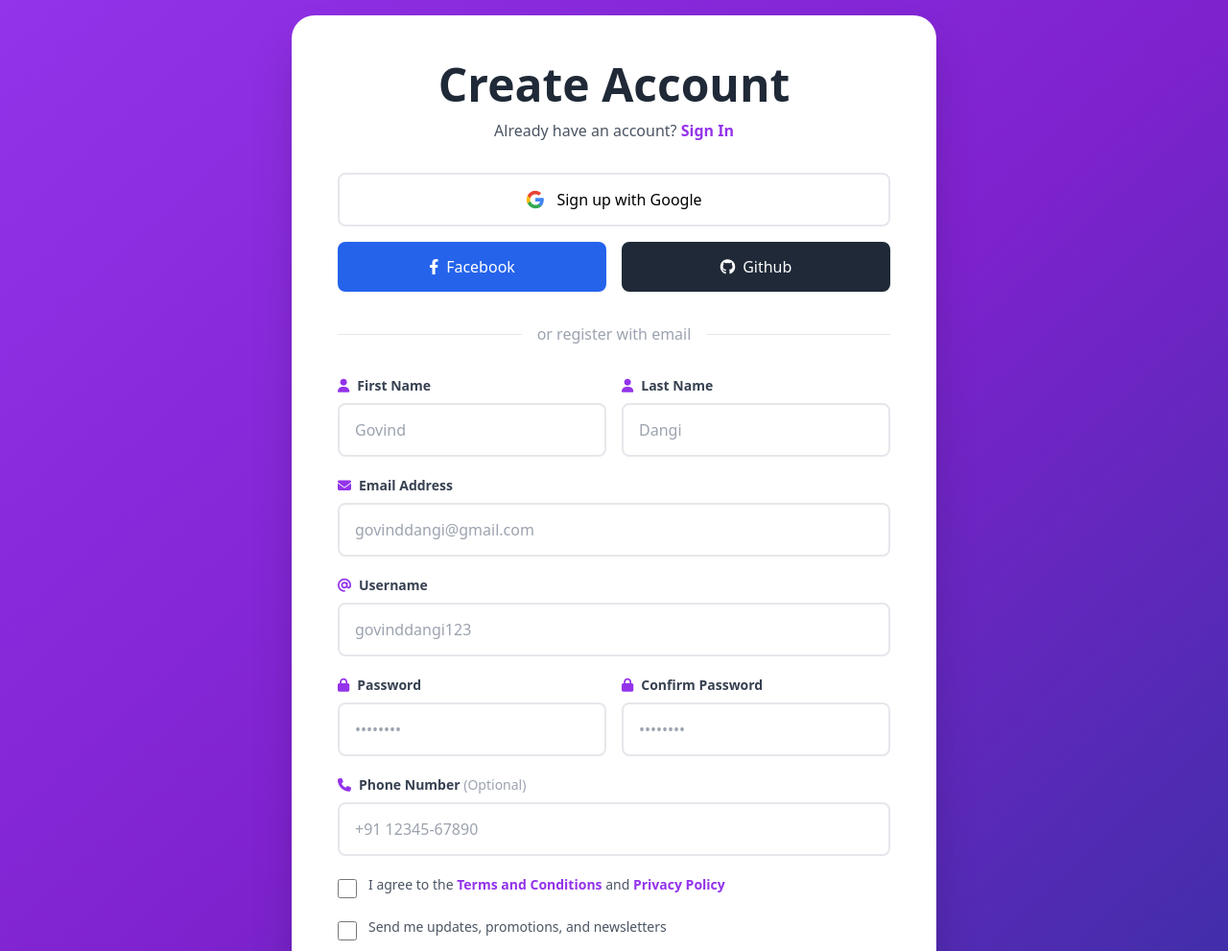
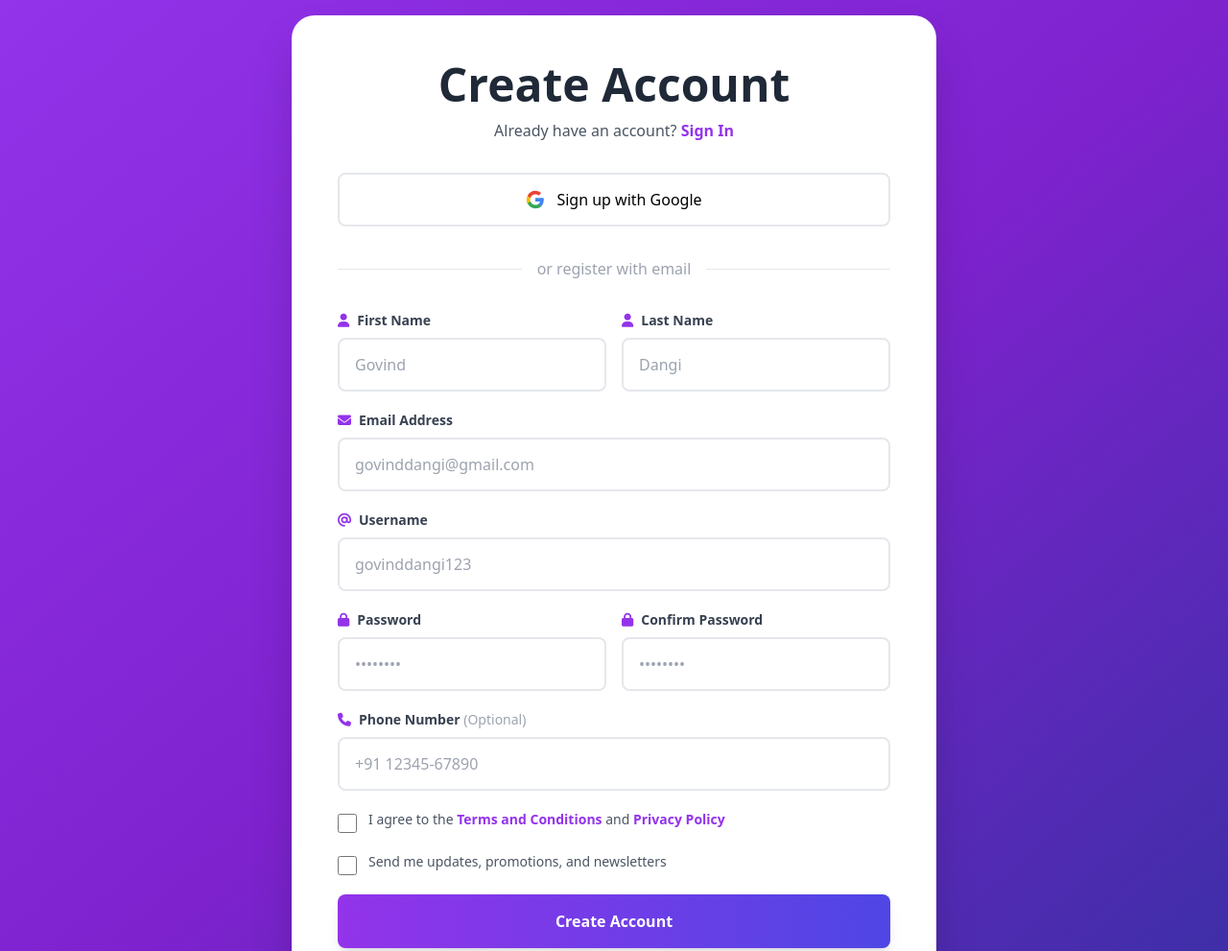
Before and after one commit to govinddangi4564/HireDrift, a plain HTML site: page src/web-app/html/Registeration-Form.html in a window 1280 px wide. Shown: the top 991 px of the page at 96% size. Drawn offline with nearby package versions, Linux system fonts and the light colour scheme.

Commit message:
Remove other signin options

```diff
--- a/src/web-app/html/Registeration-Form.html
+++ b/src/web-app/html/Registeration-Form.html
@@ -40,7 +40,7 @@
                 Sign up with Google
             </button>
 
-            <div class="flex gap-4">
+            <!-- <div class="flex gap-4">
                 <button
                     class="flex-1 py-3.5 bg-blue-600 text-white rounded-lg font-medium hover:bg-blue-700 transition-colors flex items-center justify-center gap-2">
                     <i class="fab fa-facebook-f"></i>
@@ -51,7 +51,7 @@
                     <i class="fab fa-github"></i>
                     Github
                 </button>
-            </div>
+            </div> -->
         </div>
 
         <!-- Divider -->
```
